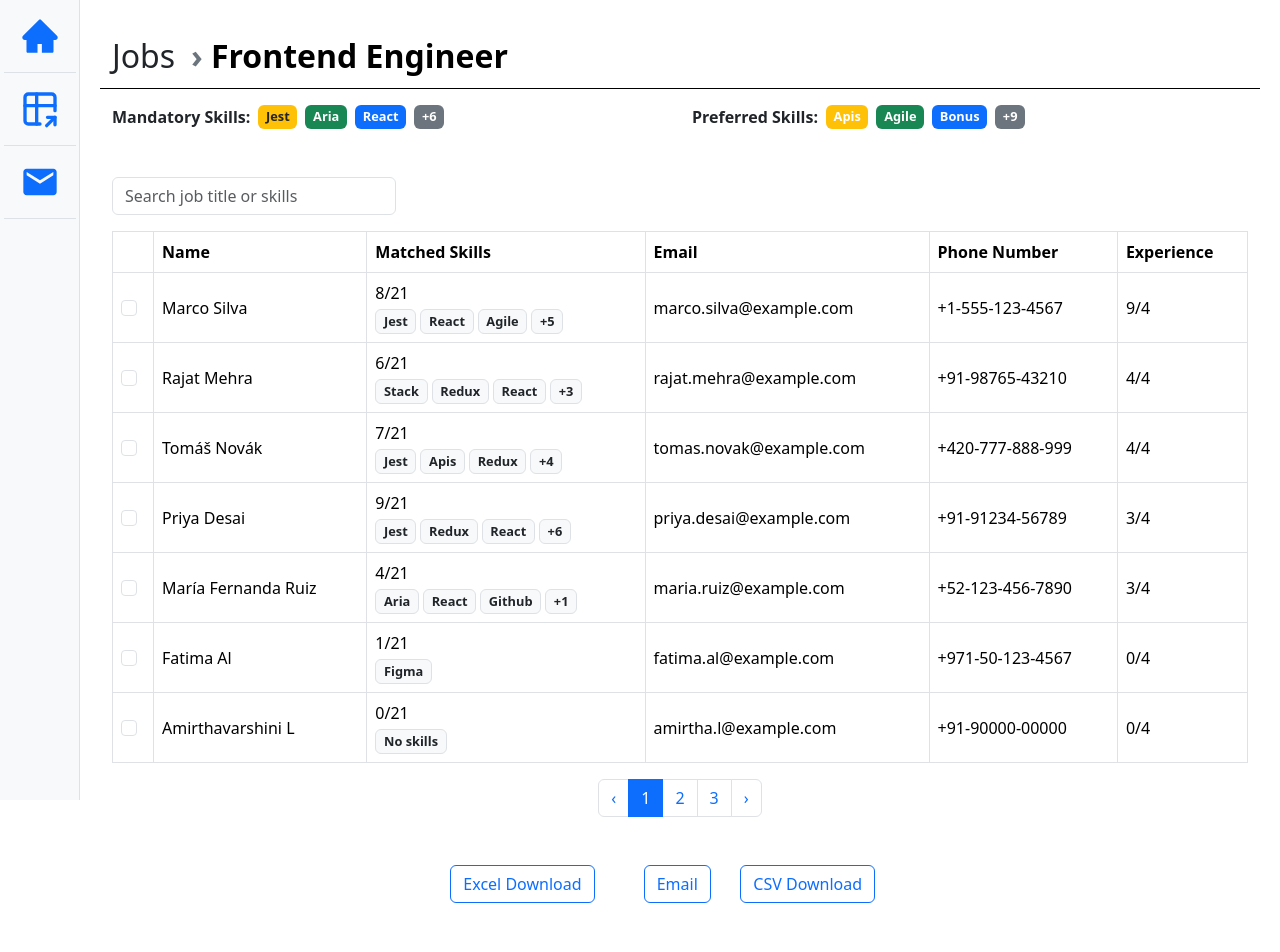
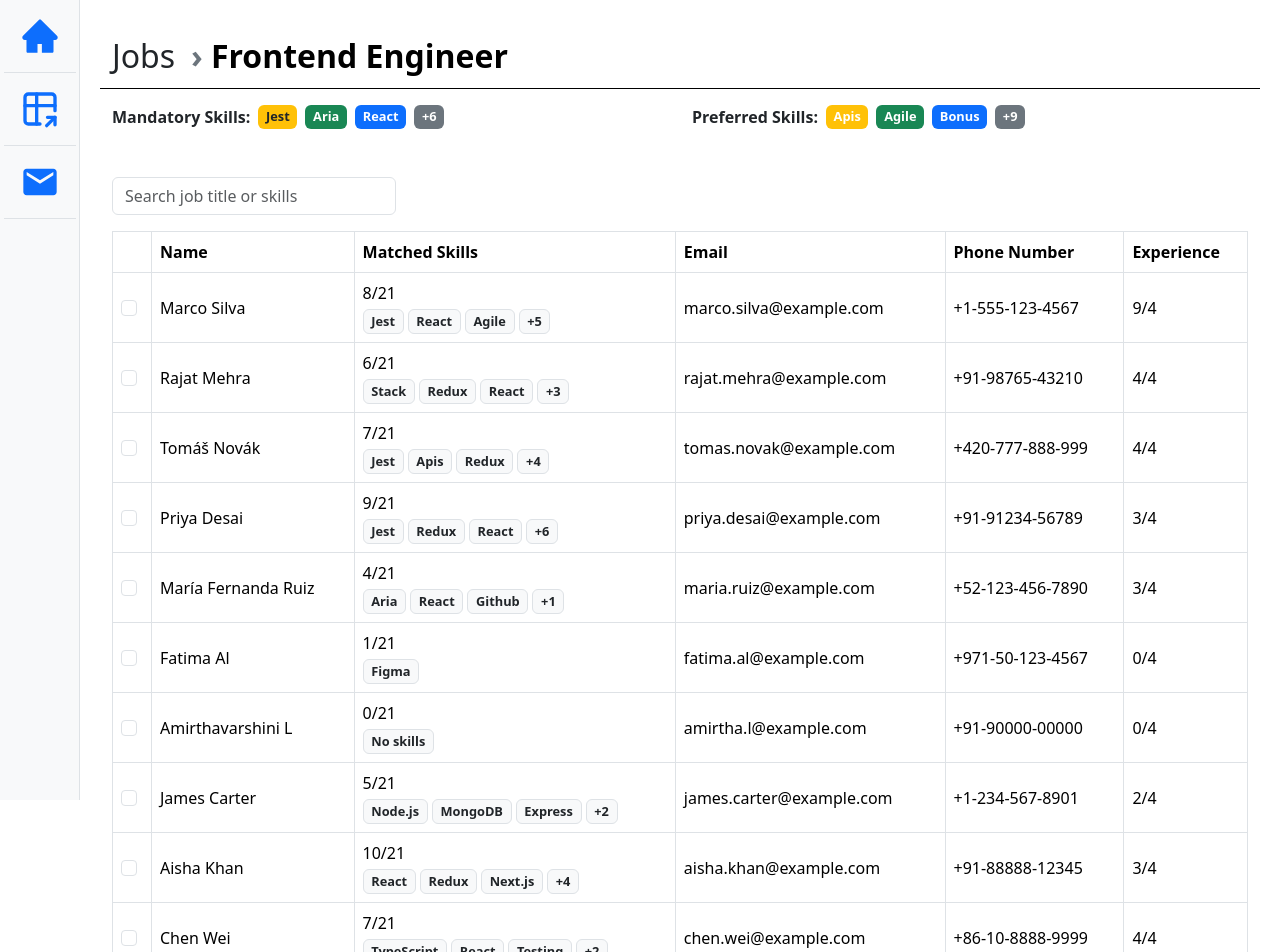
Before and after one commit to rejoyj/Resume-Filter, a React (Vite) app in the folder Resume-Filter/: page /page in a window 1280 px wide. Shown: the top 952 px of the page. Built offline with nearby package versions, Linux system fonts and the light colour scheme.

Commit message:
Pagination Added

```diff
--- a/Resume-Filter/src/components/Page.jsx
+++ b/Resume-Filter/src/components/Page.jsx
@@ -1,4 +1,4 @@
-import React from "react";
+import React, { useState } from "react";
 import {
   Container,
   Table,
@@ -69,9 +69,329 @@ const candidates = [
     email: "amirtha.l@example.com",
     phone: "+91-90000-00000",
   },
+  {
+    name: "James Carter",
+    matched: "5/21",
+    skills: ["Node.js", "MongoDB", "Express", "+2"],
+    experience: "2/4",
+    email: "james.carter@example.com",
+    phone: "+1-234-567-8901",
+  },
+  {
+    name: "Aisha Khan",
+    matched: "10/21",
+    skills: ["React", "Redux", "Next.js", "+4"],
+    experience: "3/4",
+    email: "aisha.khan@example.com",
+    phone: "+91-88888-12345",
+  },
+  {
+    name: "Chen Wei",
+    matched: "7/21",
+    skills: ["TypeScript", "React", "Testing", "+2"],
+    experience: "4/4",
+    email: "chen.wei@example.com",
+    phone: "+86-10-8888-9999",
+  },
+  {
+    name: "John Smith",
+    matched: "6/21",
+    skills: ["Vue", "Vite", "Firebase", "+1"],
+    experience: "3/4",
+    email: "john.smith@example.com",
+    phone: "+1-999-999-9999",
+  },
+  {
+    name: "Nina Patel",
+    matched: "9/21",
+    skills: ["Angular", "RxJS", "TypeScript", "+3"],
+    experience: "4/4",
+    email: "nina.patel@example.com",
+    phone: "+91-99876-54321",
+  },
+  {
+    name: "Lucas Moreira",
+    matched: "2/21",
+    skills: ["HTML", "CSS"],
+    experience: "1/4",
+    email: "lucas.moreira@example.com",
+    phone: "+55-11-99999-8888",
+  },
+  {
+    name: "Sana Rahman",
+    matched: "11/21",
+    skills: ["React", "Redux", "Node", "MongoDB"],
+    experience: "4/4",
+    email: "sana.rahman@example.com",
+    phone: "+971-50-111-2222",
+  },
+  {
+    name: "Ivan Petrov",
+    matched: "4/21",
+    skills: ["Docker", "Kubernetes", "+2"],
+    experience: "2/4",
+    email: "ivan.petrov@example.com",
+    phone: "+7-495-123-4567",
+  },
+  {
+    name: "Sophia Lee",
+    matched: "5/21",
+    skills: ["UI/UX", "Figma", "Prototyping"],
+    experience: "3/4",
+    email: "sophia.lee@example.com",
+    phone: "+82-10-2222-3333",
+  },
+  {
+    name: "Ahmed El Sayed",
+    matched: "3/21",
+    skills: ["PHP", "Laravel", "MySQL"],
+    experience: "2/4",
+    email: "ahmed.elsayed@example.com",
+    phone: "+20-100-123-4567",
+  },
+  {
+    name: "Emily Thompson",
+    matched: "8/21",
+    skills: ["Scrum", "Agile", "Jira", "+1"],
+    experience: "4/4",
+    email: "emily.thompson@example.com",
+    phone: "+1-222-333-4444",
+  },
+  {
+    name: "Rohan Das",
+    matched: "6/21",
+    skills: ["Java", "Spring", "REST API", "+1"],
+    experience: "3/4",
+    email: "rohan.das@example.com",
+    phone: "+91-98765-43210",
+  },
+  {
+    name: "Hiroshi Tanaka",
+    matched: "7/21",
+    skills: ["Python", "Flask", "SQLAlchemy"],
+    experience: "3/4",
+    email: "hiroshi.tanaka@example.com",
+    phone: "+81-90-1111-2222",
+  },
+  {
+    name: "Ana Oliveira",
+    matched: "2/21",
+    skills: ["Illustrator", "Design"],
+    experience: "1/4",
+    email: "ana.oliveira@example.com",
+    phone: "+351-912-345-678",
+  },
+  {
+    name: "George Miller",
+    matched: "3/21",
+    skills: ["React Native", "iOS", "Android"],
+    experience: "2/4",
+    email: "george.miller@example.com",
+    phone: "+1-666-777-8888",
+  },
+  {
+    name: "Neha Reddy",
+    matched: "5/21",
+    skills: ["HTML", "CSS", "JavaScript"],
+    experience: "2/4",
+    email: "neha.reddy@example.com",
+    phone: "+91-90000-12345",
+  },
+  {
+    name: "Daniel Kim",
+    matched: "4/21",
+    skills: ["Next.js", "React", "+1"],
+    experience: "2/4",
+    email: "daniel.kim@example.com",
+    phone: "+82-10-4444-5555",
+  },
+  {
+    name: "Yuki Nakamura",
+    matched: "5/21",
+    skills: ["Node", "GraphQL", "+1"],
+    experience: "3/4",
+    email: "yuki.nakamura@example.com",
+    phone: "+81-70-5555-6666",
+  },
+  {
+    name: "Mohammed Irfan",
+    matched: "2/21",
+    skills: ["MongoDB", "Express"],
+    experience: "1/4",
+    email: "m.irfan@example.com",
+    phone: "+91-88999-11223",
+  },
+  {
+    name: "Léa Dubois",
+    matched: "6/21",
+    skills: ["React", "Docker", "CI/CD"],
+    experience: "4/4",
+    email: "lea.dubois@example.com",
+    phone: "+33-6-12-34-56-78",
+  },
+  {
+    name: "Oscar Rodriguez",
+    matched: "7/21",
+    skills: ["React", "Redux", "Testing"],
+    experience: "4/4",
+    email: "oscar.rodriguez@example.com",
+    phone: "+34-600-123-456",
+  },
+  {
+    name: "Sara Lee",
+    matched: "5/21",
+    skills: ["UI", "HTML", "CSS"],
+    experience: "2/4",
+    email: "sara.lee@example.com",
+    phone: "+1-888-999-0000",
+  },
+  {
+    name: "Kevin Wang",
+    matched: "6/21",
+    skills: ["Full Stack", "React", "MongoDB"],
+    experience: "3/4",
+    email: "kevin.wang@example.com",
+    phone: "+86-188-0000-1111",
+  },
+  {
+    name: "Tanya Sharma",
+    matched: "8/21",
+    skills: ["React", "Firebase", "Jest"],
+    experience: "4/4",
+    email: "tanya.sharma@example.com",
+    phone: "+91-95555-66778",
+  },
+  {
+    name: "William Brown",
+    matched: "9/21",
+    skills: ["DevOps", "AWS", "Terraform"],
+    experience: "4/4",
+    email: "william.brown@example.com",
+    phone: "+1-111-222-3333",
+  },
+  {
+    name: "Julia Rossi",
+    matched: "3/21",
+    skills: ["CSS", "SASS", "Bootstrap"],
+    experience: "1/4",
+    email: "julia.rossi@example.com",
+    phone: "+39-333-444-5555",
+  },
+  {
+    name: "Ali Reza",
+    matched: "4/21",
+    skills: ["Vue", "Nuxt", "JS"],
+    experience: "3/4",
+    email: "ali.reza@example.com",
+    phone: "+98-912-345-6789",
+  },
+  {
+    name: "Chloe Martinez",
+    matched: "5/21",
+    skills: ["Figma", "Prototyping"],
+    experience: "2/4",
+    email: "chloe.martinez@example.com",
+    phone: "+1-321-654-0987",
+  },
+  {
+    name: "David Green",
+    matched: "6/21",
+    skills: ["Redux", "Thunk", "Saga"],
+    experience: "3/4",
+    email: "david.green@example.com",
+    phone: "+44-20-1234-5678",
+  },
+  {
+    name: "Isla McCarthy",
+    matched: "3/21",
+    skills: ["Python", "Pandas", "ML"],
+    experience: "2/4",
+    email: "isla.mccarthy@example.com",
+    phone: "+44-7890-123456",
+  },
+  {
+    name: "Zainab Ahmed",
+    matched: "7/21",
+    skills: ["Java", "Jenkins", "CI/CD"],
+    experience: "3/4",
+    email: "zainab.ahmed@example.com",
+    phone: "+92-301-1234567",
+  },
+  {
+    name: "Leo Fischer",
+    matched: "2/21",
+    skills: ["Go", "Docker"],
+    experience: "1/4",
+    email: "leo.fischer@example.com",
+    phone: "+49-151-12345678",
+  },
+  {
+    name: "Tanvi Iyer",
+    matched: "5/21",
+    skills: ["React", "Tailwind", "+1"],
+    experience: "2/4",
+    email: "tanvi.iyer@example.com",
+    phone: "+91-99887-76655",
+  },
+  {
+    name: "Pedro Gonzalez",
+    matched: "3/21",
+    skills: ["Flask", "PostgreSQL"],
+    experience: "2/4",
+    email: "pedro.gonzalez@example.com",
+    phone: "+34-699-888-777",
+  },
+  {
+    name: "Ella Johansson",
+    matched: "6/21",
+    skills: ["Scrum", "Agile", "Jira"],
+    experience: "3/4",
+    email: "ella.johansson@example.com",
+    phone: "+46-70-123-4567",
+  },
+  {
+    name: "Harshit Verma",
+    matched: "8/21",
+    skills: ["React", "Redux", "Testing", "+2"],
+    experience: "4/4",
+    email: "harshit.verma@example.com",
+    phone: "+91-91234-12345",
+  },
+  {
+    name: "Anika Sharma",
+    matched: "6/21",
+    skills: ["UI", "UX", "Design Systems"],
+    experience: "3/4",
+    email: "anika.sharma@example.com",
+    phone: "+91-88990-88990",
+  },
+  {
+    name: "Carlos Mendes",
+    matched: "3/21",
+    skills: ["PHP", "MySQL"],
+    experience: "2/4",
+    email: "carlos.mendes@example.com",
+    phone: "+351-934-567-890",
+  },
+  {
+    name: "Nikolai Ivanov",
+    matched: "4/21",
+    skills: ["Linux", "DevOps"],
+    experience: "2/4",
+    email: "nikolai.ivanov@example.com",
+    phone: "+7-926-111-2222",
+  },
 ];
 
 const Page = () => {
+  const [currentPage, setCurrentPage] = useState(1);
+  const itemsPerPage = 10;
+
+  const indexOfLastItem = currentPage * itemsPerPage;
+  const indexOfFirstItem = indexOfLastItem - itemsPerPage;
+  const currentCandidates = candidates.slice(indexOfFirstItem, indexOfLastItem);
+
+  const totalPages = Math.ceil(candidates.length / itemsPerPage);
   return (
     <>
       <Container fluid className="page-container">
@@ -140,7 +460,7 @@ const Page = () => {
             </tr>
           </thead>
           <tbody>
-            {candidates.map((candidate, index) => (
+            {currentCandidates.map((candidate, index) => (
               <tr key={index}>
                 <td>
                   <Form.Check type="checkbox" />
@@ -165,12 +485,24 @@ const Page = () => {
         </Table>
 
         {/* Pagination */}
-        <Pagination className="justify-content-center">
-          <Pagination.Prev />
-          <Pagination.Item active>{1}</Pagination.Item>
-          <Pagination.Item>{2}</Pagination.Item>
-          <Pagination.Item>{3}</Pagination.Item>
-          <Pagination.Next />
+        <Pagination className="justify-content-center mt-4">
+          <Pagination.Prev
+            disabled={currentPage === 1}
+            onClick={() => setCurrentPage(currentPage - 1)}
+          />
+          {[...Array(totalPages)].map((_, i) => (
+            <Pagination.Item
+              key={i}
+              active={i + 1 === currentPage}
+              onClick={() => setCurrentPage(i + 1)}
+            >
+              {i + 1}
+            </Pagination.Item>
+          ))}
+          <Pagination.Next
+            disabled={currentPage === totalPages}
+            onClick={() => setCurrentPage(currentPage + 1)}
+          />
         </Pagination>
 
         {/* Download BTN */}
```
